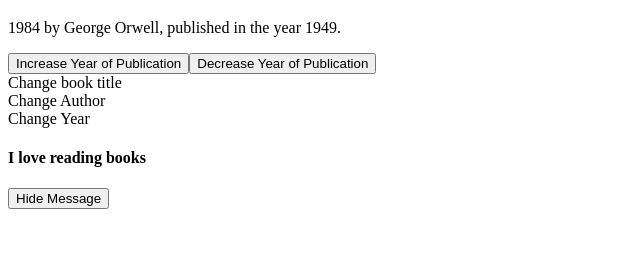
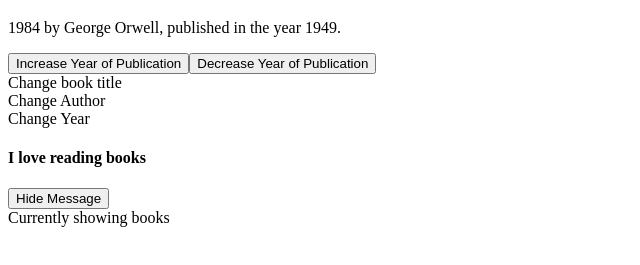
Before and after one commit to aditi-hinge/vuePractice, a plain HTML site: page index.html in a window 1280 px wide. Shown: the part 61-326 px from the top of the page, without its empty margins (0-640 px from the left). Drawn offline with nearby package versions, Linux system fonts and the light colour scheme.

Commit message:
Conditional rendering by v-show and differences

```diff
--- a/index.html
+++ b/index.html
@@ -71,6 +71,18 @@
                 when the v-if is considered false, it executes v-else
             -->
         </button>
+
+        <!-- Conditional rendering using v-show -->
+        <div v-show="showMessage">Currently showing books</div>
+
+        <!--
+            Difference between v-show and v-if
+                1. It essentially does the same thing, but in a different way
+                2. v-if takes out the element from the DOM completely when false, and reinserts it when true
+                3. v-show uses CSS. display-block if true or display-none when false
+                4. Adding and removing something from DOM is more time consuming and more expensive in terms of performace, tham hiding and showing in CSS
+                5. So, if there is content that uses hide/show a lot like drop-down content or nav-links, v-show would be better but up to the coder
+         -->
     </div>
     <script src="./app.js"></script>
 </body>
```
